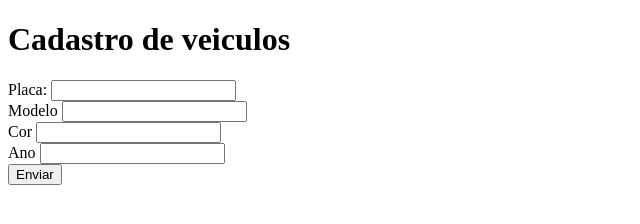
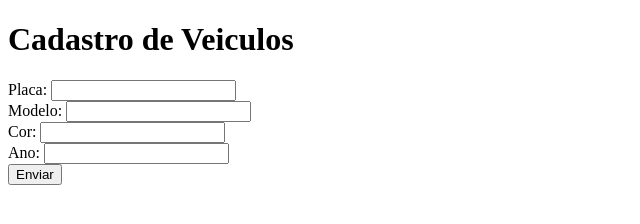
Before and after one commit to joaopedropicolo/Registro-carros-PTAS, a website: page views/formVeiculo.html in a window 1280 px wide. Shown: the full height of the page, 0-640 px from the left. Drawn offline with Linux system fonts and the light colour scheme.

Commit message:
Cadastro com defeito

```diff
--- a/controllers/VeiculoController.js
+++ b/controllers/VeiculoController.js
@@ -4,7 +4,9 @@ class VeiculoController{
     static formCadastro(req, res) {
         res.sendFile(path.join(__dirname, ".. ", "views", "formVeiculo.html"));
     }
-    static cadastrar(req, res) {}
+    static cadastrar(req, res) {
+
+    }
 
     static buscarTodos(req, res) {}
 }
--- a/package.json
+++ b/package.json
@@ -11,6 +11,7 @@
   "license": "ISC",
   "description": "",
   "dependencies": {
-    "express": "^4.21.2"
+    "express": "^4.21.2",
+    "prisma": "^6.5.0"
   }
 }
--- a/views/formVeiculo.html
+++ b/views/formVeiculo.html
@@ -7,22 +7,22 @@
 </head>
 <body>
 
-    <h1>Cadastro de veiculos</h1>
-    <form action="#" method="get">
+    <h1>Cadastro de Veiculos</h1>
+    <form action="/veiculos/cadastro" method="post">
         <div>
             <label for="placa">Placa:</label>
             <input type="text" id="placa" name="placa" minlength="7" maxlength="8"/>
         </div>
         <div>
-            <label for="modelo">Modelo</label>
+            <label for="modelo">Modelo:</label>
             <input type="text" id="modelo" name="modelo" />
         </div>
         <div>
-            <label for="cor">Cor</label>
+            <label for="cor">Cor:</label>
             <input type="text" id="cor" name="cor" />
         </div>
         <div>
-            <label for="ano">Ano</label>
+            <label for="ano">Ano:</label>
             <input type="text" id="ano" name="ano" min="1950" max="2025"/>
         </div>
         <input type="submit" value="Enviar" />
```
Also changed, not shown: 1 other file.
